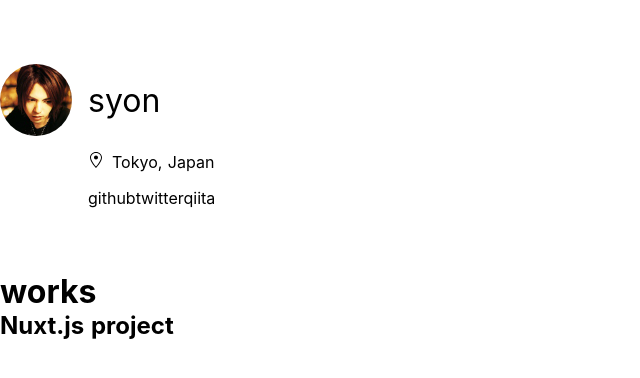
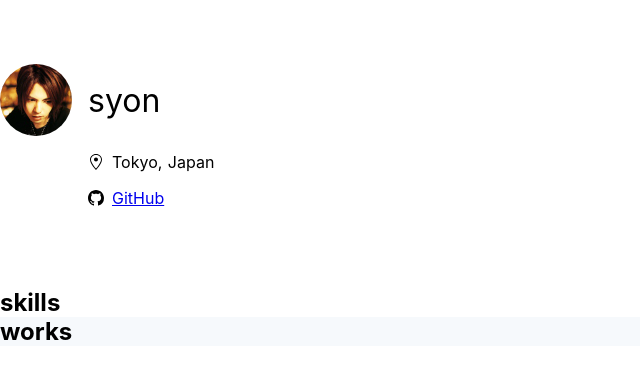
Before and after one commit to syon/works, a Nuxt app: page / in a window 1280 px wide. Shown: the top 378 px of the page, without its empty margins (0-640 px from the left). Built offline with nearby package versions, Linux system fonts and the light colour scheme.

Commit message:
:cyclone: icon

```diff
--- a/components/AppLogo.vue
+++ b/components/AppLogo.vue
@@ -9,9 +9,10 @@
         <svg width="16" height="16" class="octicon octicon-location" viewBox="0 0 12 16" version="1.1" aria-hidden="true"><path fill-rule="evenodd" d="M6 0C2.69 0 0 2.5 0 5.5 0 10.02 6 16 6 16s6-5.98 6-10.5C12 2.5 9.31 0 6 0zm0 14.55C4.14 12.52 1 8.44 1 5.5 1 3.02 3.25 1 6 1c1.34 0 2.61.48 3.56 1.36.92.86 1.44 1.97 1.44 3.14 0 2.94-3.14 7.02-5 9.05zM8 5.5c0 1.11-.89 2-2 2-1.11 0-2-.89-2-2 0-1.11.89-2 2-2 1.11 0 2 .89 2 2z"></path></svg>
       span Tokyo, Japan
     .links
-      span github
-      span twitter
-      span qiita
+      a.link-item(href="https://github.com/syon" target="_blank")
+        i.
+          <svg width="16" height="16" class="octicon octicon-mark-github" viewBox="0 0 16 16" version="1.1" aria-hidden="true"><path fill-rule="evenodd" d="M8 0C3.58 0 0 3.58 0 8c0 3.54 2.29 6.53 5.47 7.59.4.07.55-.17.55-.38 0-.19-.01-.82-.01-1.49-2.01.37-2.53-.49-2.69-.94-.09-.23-.48-.94-.82-1.13-.28-.15-.68-.52-.01-.53.63-.01 1.08.58 1.23.82.72 1.21 1.87.87 2.33.66.07-.52.28-.87.51-1.07-1.78-.2-3.64-.89-3.64-3.95 0-.87.31-1.59.82-2.15-.08-.2-.36-1.02.08-2.12 0 0 .67-.21 2.2.82.64-.18 1.32-.27 2-.27.68 0 1.36.09 2 .27 1.53-1.04 2.2-.82 2.2-.82.44 1.1.16 1.92.08 2.12.51.56.82 1.27.82 2.15 0 3.07-1.87 3.75-3.65 3.95.29.25.54.73.54 1.48 0 1.07-.01 1.93-.01 2.2 0 .21.15.46.55.38A8.013 8.013 0 0 0 16 8c0-4.42-3.58-8-8-8z"></path></svg>
+        span GitHub
 </template>
 
 <style lang="stylus" scoped>
@@ -37,5 +38,14 @@
   align-items center
   margin 1em 0
   i
+    display flex
+    margin-right 0.5em
+
+.link-item
+  display flex
+  align-items center
+  margin 1em 0
+  i
+    display flex
     margin-right 0.5em
 </style>
--- a/pages/index.vue
+++ b/pages/index.vue
@@ -3,10 +3,14 @@
     header.site-header
       .container
         app-logo
-    h1.title works
-    h2.subtitle Nuxt.js project
+
+    section
+      .container
+        h2.title skills
+
     section.cards
       .container
+        h2.title works
         .card-list
           card-item(v-for="p in products" :arg="p" :key="p.title")
 </template>
```
Also changed, not shown: 1 other file (tests, documents, lock files or other folders).
